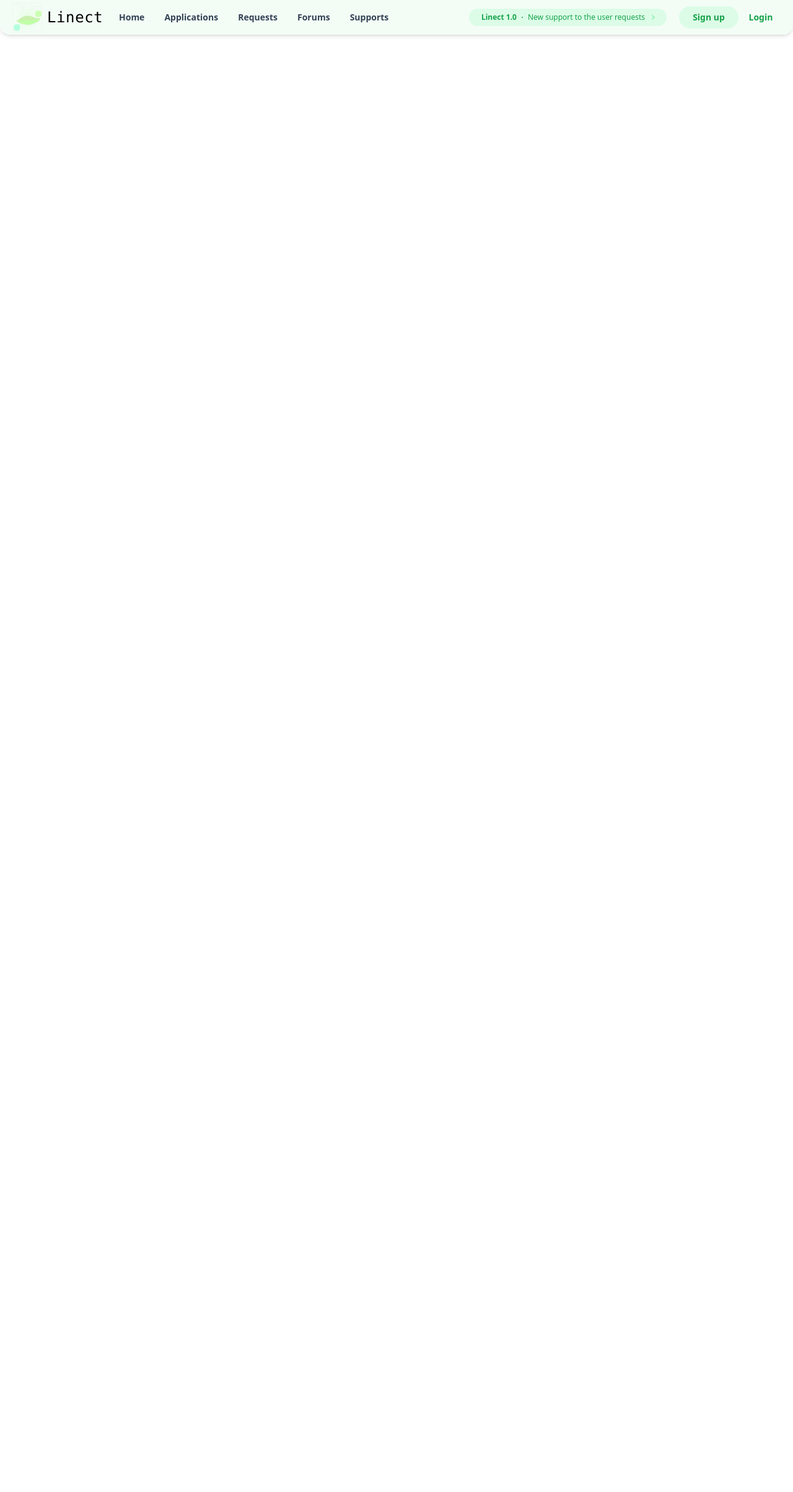
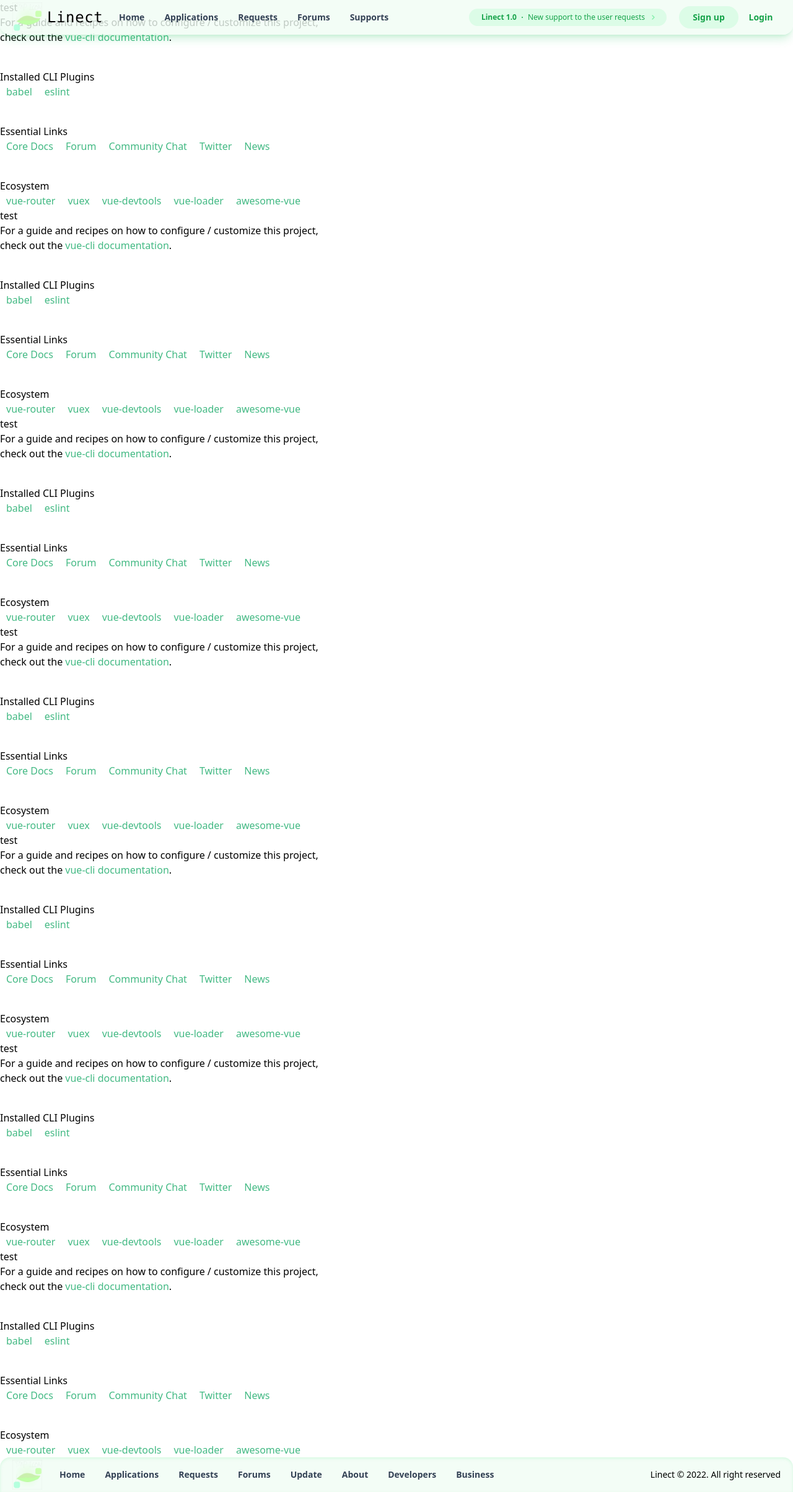
Before and after one commit to Jesse-0x/Linect-FrontEnd, a Vue app: page /#/ in a window 1280 px wide. Shown: the whole page at 62% size. Before the commit the page ends 800 px from the top, so only its background shows below. Built offline with nearby package versions, Linux system fonts and the light colour scheme.

Commit message:
Update & Finish Footer.vue 0.1.0 build 000071

```diff
--- a/src/App.vue
+++ b/src/App.vue
@@ -1,11 +1,13 @@
 <template>
   <page-header></page-header>
-<!--  <hello-world msh="Test"></hello-world>-->
+  <hello-world msg="test"></hello-world>
+  <page-footer></page-footer>
 </template>
 
 <script>
-// import HelloWorld from './components/HelloWorld.vue'
 import PageHeader from './components/Header'
+import PageFooter from "@/components/Footer";
+import HelloWorld from "@/components/HelloWorld";
 //import MainPage from './components/main.vue'
 const c = '页面加载于 ' + new Date().toLocaleString()
 console.log(c);
@@ -13,7 +15,8 @@ console.log(c);
 export default {
   name: 'App',
   components: {
-    // HelloWorld,
+    PageFooter,
+    HelloWorld,
     PageHeader,
     //MainPage,
   },
--- /dev/null
+++ b/src/components/Footer.vue
@@ -0,0 +1,37 @@
+<template>
+  <div class="flex items-center bottom-0 right-0 left-0 h-14 rounded-t-2xl shadow-inner shadow-green-200/50 lg:mx-0 bg-green-50/80 ">
+    <!-- Main Icon -->
+    <a href="/" class="flex-none items-center space-x-1 p-1 ml-4">
+      <img src="/image/TMP_ICON.png" class="h-12 w-12" alt="Linect Icon">
+    </a>
+    <span class="flex-1 text-2xl font-mono indent-1 tracking-wide "></span>
+
+    <!--Menus-->
+    <div class="flex absolute ml-24 hidden items-center lg:flex sm:visible mr-20 md:visible">
+      <nav class="text-sm font-bold leading-6 text-slate-700 dark:text-slate-200">
+        <ul class="flex space-x-8">
+          <li><a class="hover:text-green-500 dark:hover:text-green-400 transition ease-in-out" href="/">Home</a></li>
+          <li><a class="hover:text-green-500 dark:hover:text-green-400 transition ease-in-out" href="/applications">Applications</a></li>
+          <li><a class="hover:text-green-500 dark:hover:text-green-400 transition ease-in-out" href="/requests">Requests</a></li>
+          <li><a class="hover:text-green-500 dark:hover:text-green-400 transition ease-in-out" href="/forums">Forums</a></li>
+          <li><a class="hover:text-green-500 dark:hover:text-green-400 transition ease-in-out" href="/update">Update</a></li>
+          <li><a class="hover:text-green-500 dark:hover:text-green-400 transition ease-in-out" href="/about">About</a></li>
+          <li><a class="hover:text-green-500 dark:hover:text-green-400 transition ease-in-out" href="/developers">Developers</a></li>
+          <li><a class="hover:text-green-500 dark:hover:text-green-400 transition ease-in-out" href="/business">Business</a></li>
+        </ul>
+      </nav>
+    </div>
+    <span class="flex ml-auto items-center lg:flex mr-5 md:visible text-sm">Linect © 2022. All right reserved</span>
+  </div>
+
+</template>
+
+<script>
+export default {
+  name: "PageFooter"
+}
+</script>
+
+<style scoped>
+
+</style>
--- a/src/components/Header.vue
+++ b/src/components/Header.vue
@@ -1,5 +1,5 @@
 <template>
-  <div class="flex fixed items-center right-0 left-0 h-14 rounded-b-2xl shadow-md lg:mx-0 bg-green-50/80 ">
+  <div class="flex fixed items-center right-0 left-0 h-14 rounded-b-2xl shadow-lg lg:mx-0 bg-green-50/80 shadow-green-500/20">
 
     <!-- Main Icon -->
     <a href="/" class="flex-none items-center space-x-1 p-1 ml-4">
```
